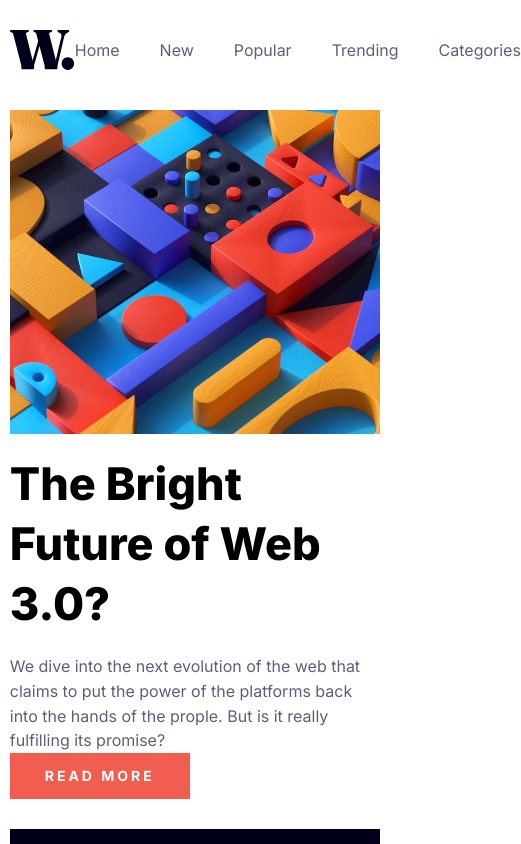
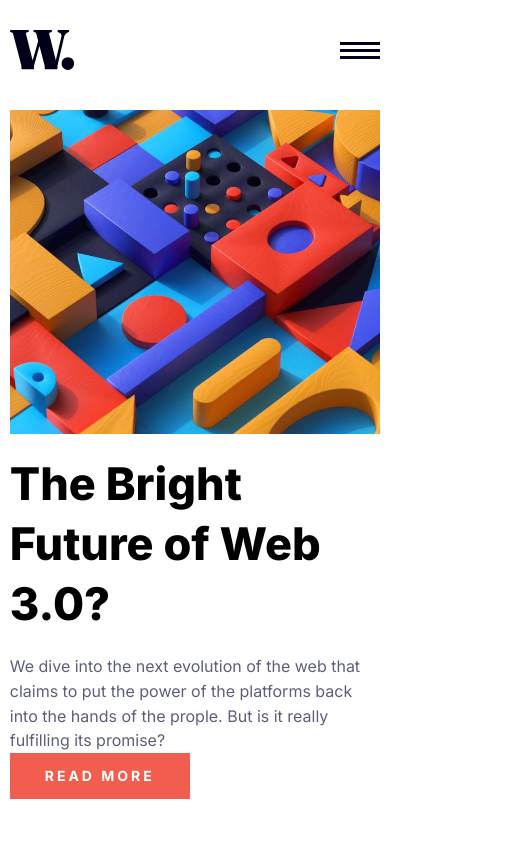
Before and after one commit to lucasfeklein/news-homepage, a React (Vite) app: page / in a window 390 px wide. Shown: the top 844 px of the page, 521 px wide, since content can reach past the window. Built offline with nearby package versions, Linux system fonts and the light colour scheme.

Commit message:
mobile gaps

```diff
--- a/src/components/Content/Content.module.css
+++ b/src/components/Content/Content.module.css
@@ -132,5 +132,6 @@
 
   .content_container {
     flex-direction: column;
+    gap: 50px;
   }
 }
--- a/src/components/Header/Header.jsx
+++ b/src/components/Header/Header.jsx
@@ -5,6 +5,7 @@ function Header() {
   return (
     <Box className={classes.header}>
       <Image src="./logo.svg" />
+      <Image className={classes.menu_icon} src="./icon-menu.svg" />
       <List className={classes.list}>
         <List.Item
           className={classes.list_item}
--- a/src/components/Header/Header.module.css
+++ b/src/components/Header/Header.module.css
@@ -18,3 +18,17 @@
   color: hsl(5, 85%, 63%);
   text-decoration: none;
 }
+
+.menu_icon {
+  display: none;
+}
+
+@media (max-width: 800px) {
+  .list {
+    display: none;
+  }
+
+  .menu_icon {
+    display: block;
+  }
+}
```
